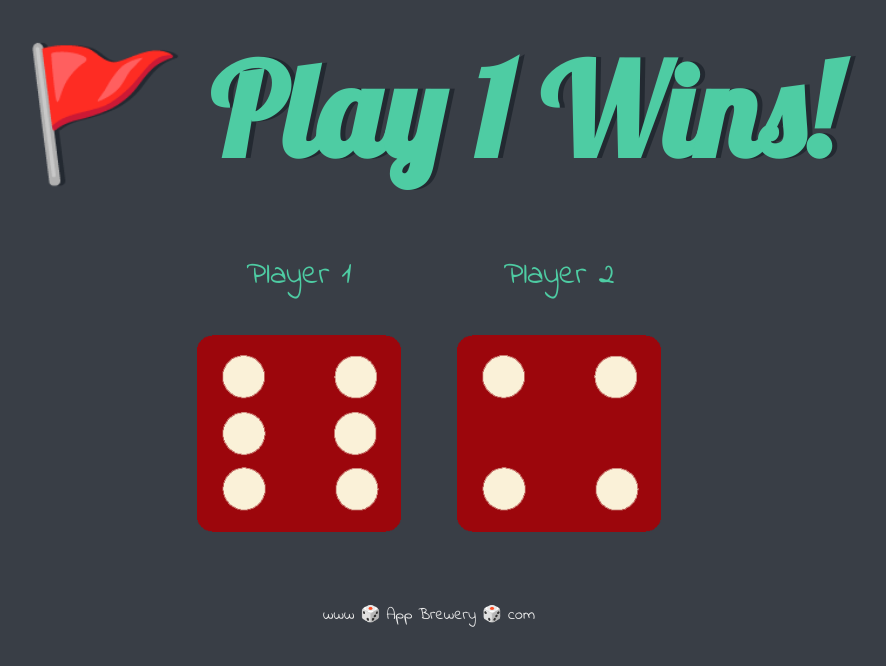
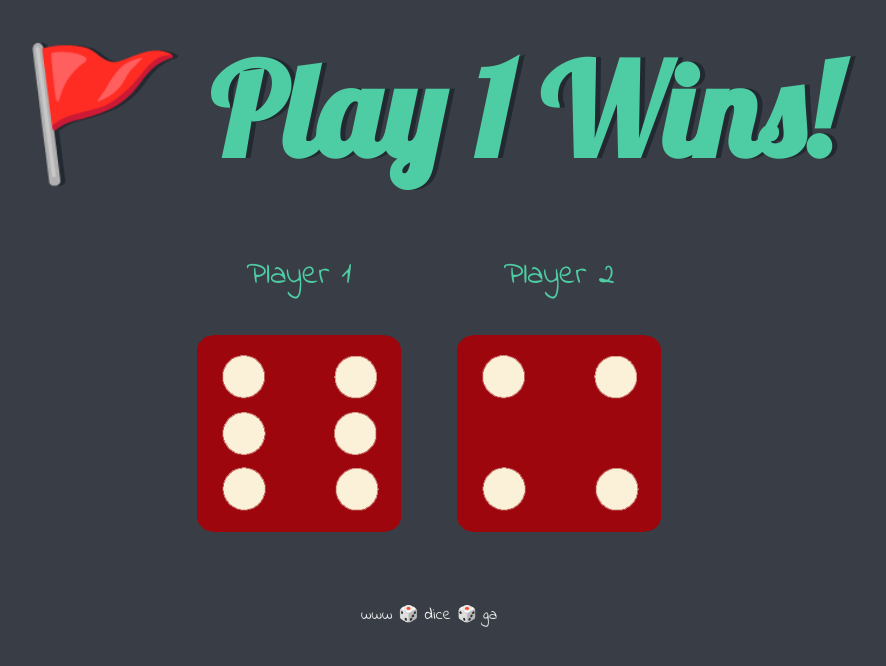
Before and after one commit to KomalGupta1971/dice, a plain HTML site: page index.html in a window 1280 px wide. Shown: the whole page, without its empty margins (211-1097 px from the left). Drawn offline with Linux system fonts and the light colour scheme.

Commit message:
Update index.html

```diff
--- a/index.html
+++ b/index.html
@@ -29,6 +29,6 @@
       </body>
 
       <footer>
-        www 🎲 App Brewery 🎲 com
+        www 🎲 dice 🎲 ga
       </footer>
     </html>
```
